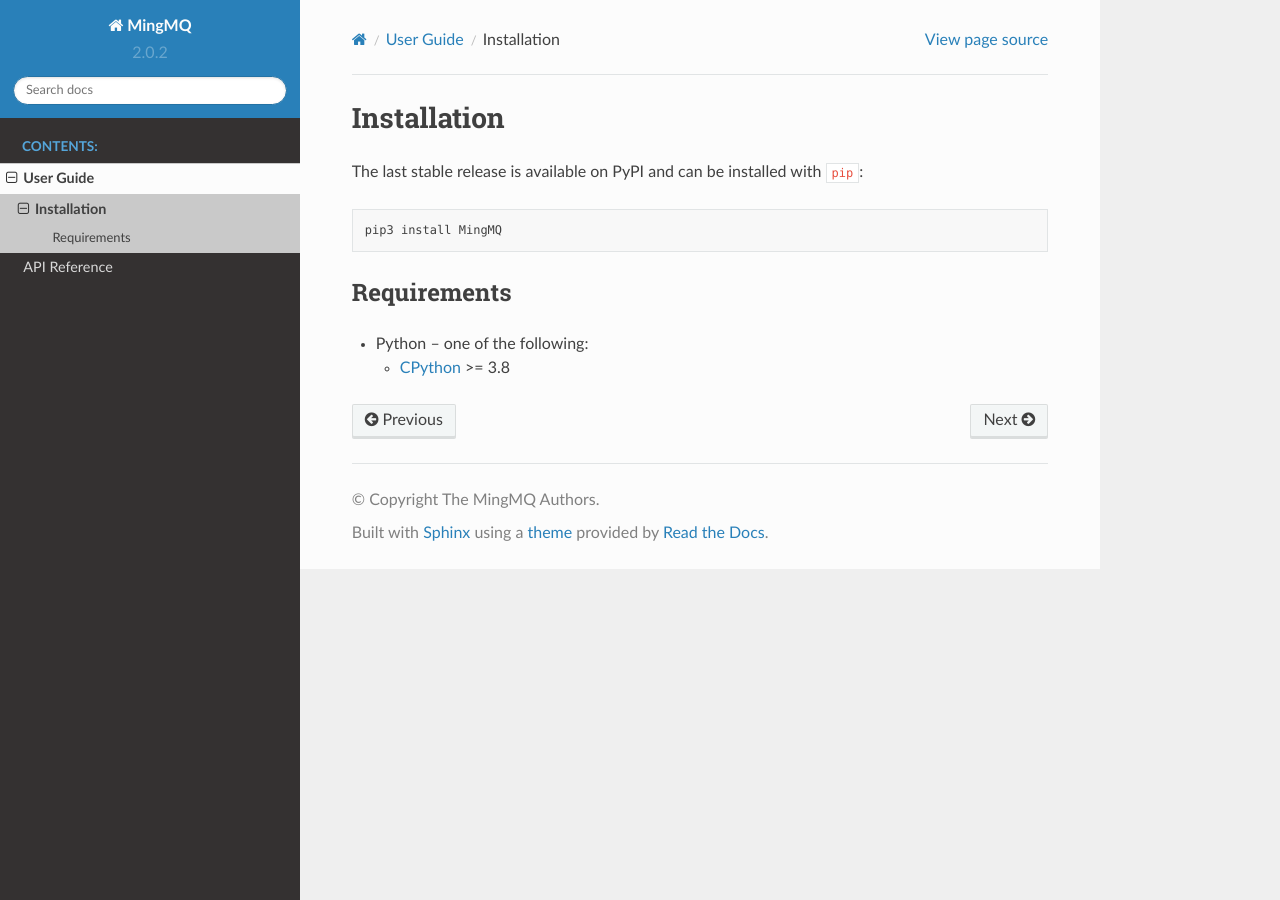
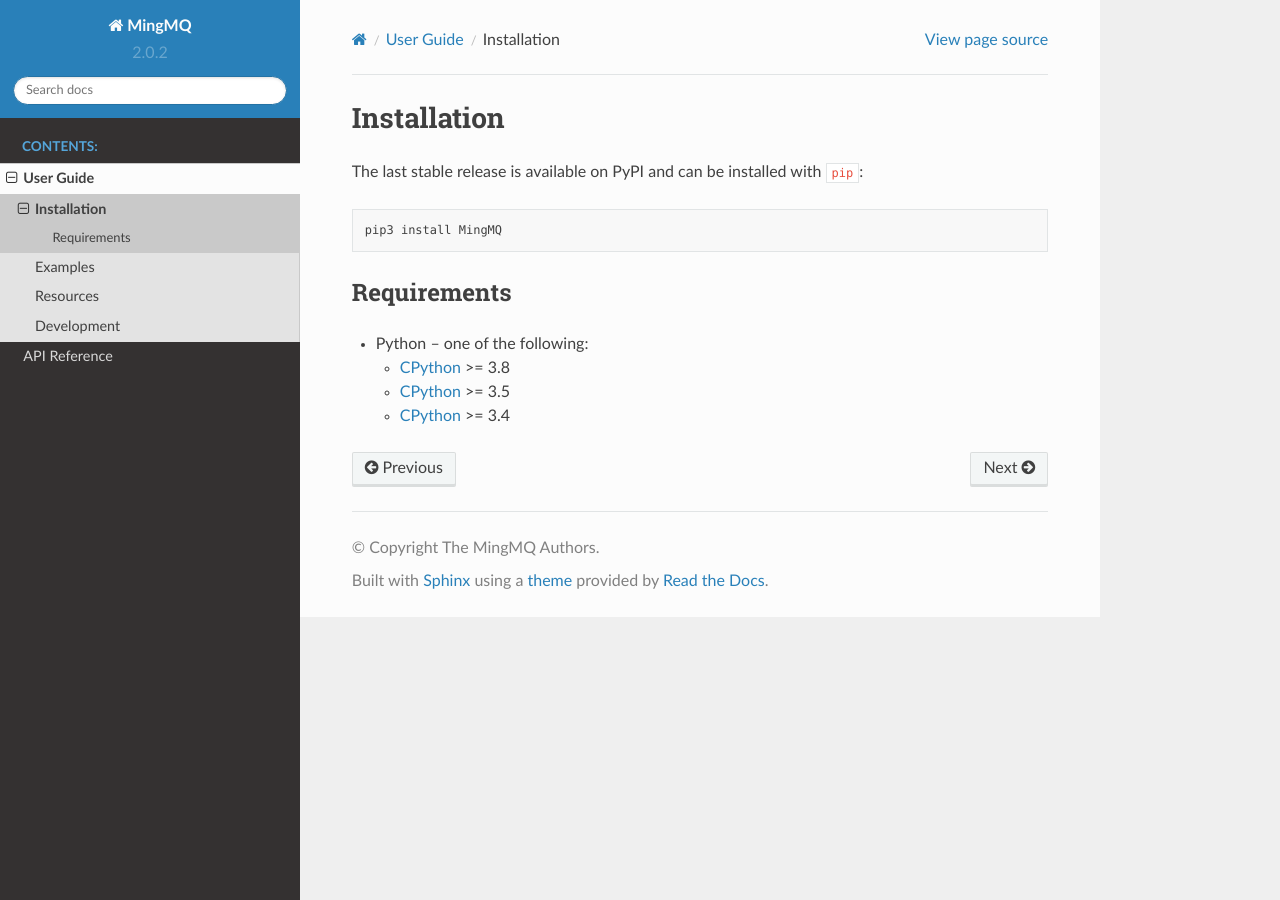
Before and after one commit to syz-lm/MingMQ, a Sphinx documentation site: the page built from doc/user/installation.rst, in a window 1280 px wide. Built offline with Sphinx 7.4.7 and the Read the Docs theme 2.0.0, drawn with Linux system fonts in a browser that asks for light colours; pages that are not in the unit, such as notebooks, are missing from menus.

```diff
--- a/doc/user/development.rst
+++ b/doc/user/development.rst
@@ -0,0 +1,2 @@
+Development
+=============
--- a/doc/user/examples.rst
+++ b/doc/user/examples.rst
@@ -0,0 +1,2 @@
+Examples
+==========
--- a/doc/user/installation.rst
+++ b/doc/user/installation.rst
@@ -12,5 +12,7 @@
 * Python -- one of the following:
 
   - CPython_ >= 3.8
+  - CPython_ >= 3.5
+  - CPython_ >= 3.4
 
 .. _CPython: http://www.python.org/
--- a/doc/user/resources.rst
+++ b/doc/user/resources.rst
@@ -0,0 +1,2 @@
+Resources
+===========
```
Also changed, not shown: 2 other files.
